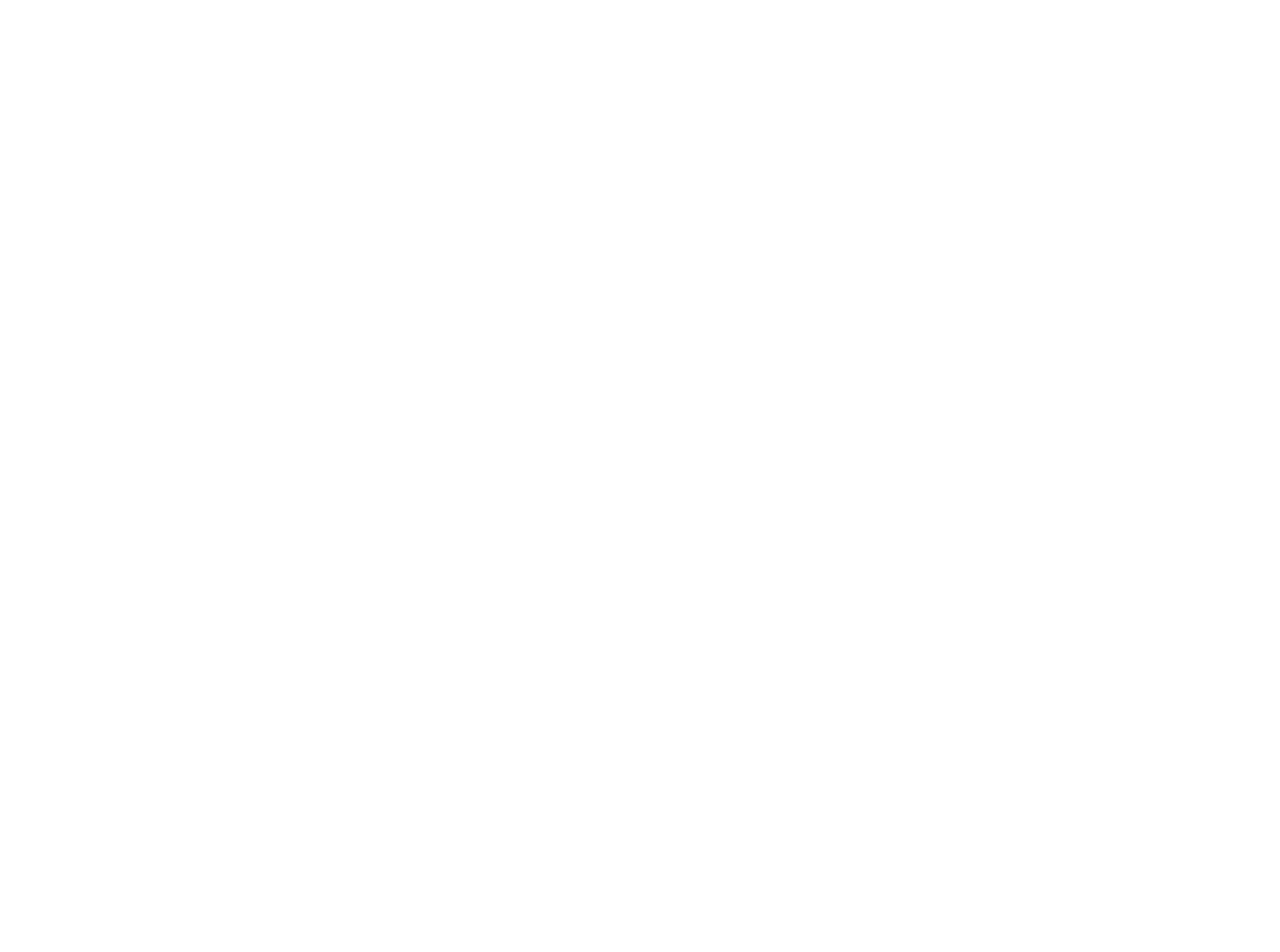
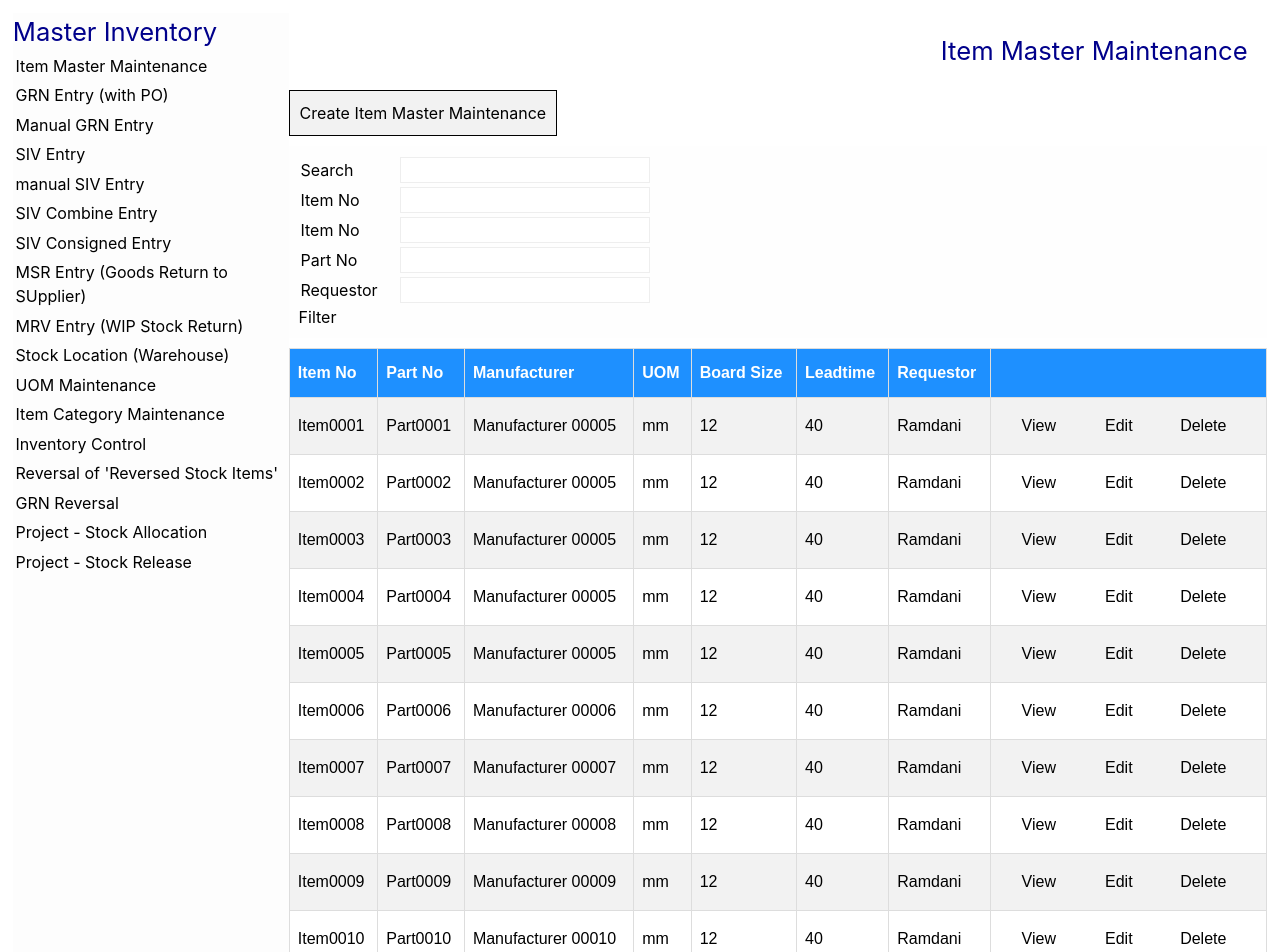
Before and after one commit to jacky-htg/inventory-app, a React (Vite) app: page /inm00001 in a window 1280 px wide. Shown: the top 952 px of the page. Before the commit the page ends 800 px from the top, so only its background shows below. Built offline with nearby package versions, Linux system fonts and the light colour scheme.

Commit message:
basic list page

```diff
--- a/package.json
+++ b/package.json
@@ -15,6 +15,7 @@
     "react-device-detect": "^2.1.2",
     "react-dom": "^17.0.0",
     "react-redux": "^7.2.6",
+    "react-router": "^6.1.0",
     "react-router-dom": "^5.2.0",
     "redux": "^4.1.2",
     "redux-thunk": "^2.4.1"
--- /dev/null
+++ b/src/components/Sidemenu/index.jsx
@@ -0,0 +1,95 @@
+import React from 'react';
+import './sidemenu.css';
+
+function Sidemenu() {
+  const items = [];
+  for (const item of getMenu()) {
+    items.push(<li><a href={item.path}>{item.label}</a></li>);
+  }
+
+  return (
+    <div className='sidemenu'>
+      <h2>Master Inventory</h2>
+      <nav>
+        <ul>
+          {items}
+        </ul>
+      </nav>
+    </div>
+  );
+}
+
+function getMenu() {
+  return [
+    {
+      label : "Item Master Maintenance",
+      path : "Inm00001"
+    },
+    {
+      label : "GRN Entry (with PO)",
+      path : "Inm00003"
+    },
+    {
+      label : "Manual GRN Entry",
+      path : "Inm00002"
+    },
+    {
+      label : "SIV Entry",
+      path : "Inm00004"
+    },
+    {
+      label : "manual SIV Entry",
+      path : "Inm00005"
+    },
+    {
+      label : "SIV Combine Entry",
+      path : "Inm000024"
+    },
+    {
+      label : "SIV Consigned Entry",
+      path : "Inm000033"
+    },
+    {
+      label : "MSR Entry (Goods Return to SUpplier)",
+      path : "Inm00006"
+    },
+    {
+      label : "MRV Entry (WIP Stock Return)",
+      path : "Inm00007"
+    },
+    {
+      label : "Stock Location (Warehouse)",
+      path : "Inm00008"
+    },
+    {
+      label : "UOM Maintenance",
+      path : "Inm00009"
+    },
+    {
+      label : "Item Category Maintenance",
+      path : "Inm00010"
+    },
+    {
+      label : "Inventory Control",
+      path : "Inm00013"
+    },
+    {
+      label : "Reversal of 'Reversed Stock Items'",
+      path : "Inm00016"
+    },
+    {
+      label : "GRN Reversal",
+      path : "Inm00017"
+    },
+    {
+      label : "Project - Stock Allocation",
+      path : "Inm00018"
+    },
+    {
+      label : "Project - Stock Release",
+      path : "Inm00019"
+    }
+  ];
+}
+
+export default Sidemenu;
--- /dev/null
+++ b/src/components/Sidemenu/sidemenu.css
@@ -0,0 +1,17 @@
+.sidemenu {
+  flex:22%;
+  background-color: #fdfdfd;
+}
+
+h2 {
+  font-size: 160%;
+  color: darkblue;
+}
+
+li {
+  padding:1%;
+}
+
+a:hover {
+  color: dodgerblue;
+}
--- /dev/null
+++ b/src/components/index.jsx
@@ -0,0 +1 @@
+export { default as Sidemenu } from "./Sidemenu";
--- /dev/null
+++ b/src/screens/Inm00001/index.jsx
@@ -0,0 +1,188 @@
+import React from 'react';
+import {Sidemenu} from '../../components';
+import './list.css';
+
+function Inm00001() {
+  const items = [];
+  for (const item of getItem()) {
+    items.push(<tr key={item.ItemNo}>
+      <td>
+        {item.ItemNo}
+      </td>
+      <td>
+      {item.PartNo}
+      </td>
+      <td>{item.Manufacturer}</td>
+      <td>{item.UOM}</td>
+      <td>{item.BoardSize}</td>
+      <td>{item.Leadtime}</td>
+      <td>{item.Requestor}</td>
+      <td><button>View</button><button>Edit</button> <button>Delete</button></td>
+    </tr>);
+  }
+
+  const pagination = (
+    <div className="pagination">
+    <a href="#">&laquo;</a>
+    <a className="active" href="#">1</a>
+    <a href="#">2</a>
+    <a href="#">3</a>
+    <a href="#">4</a>
+    <a href="#">5</a>
+    <a href="#">6</a>
+    <a href="#">&raquo;</a>
+  </div>);
+
+  const filter = (
+    <div className='filter'>
+      <div>
+        <label>Search</label>
+        <input/>
+      </div>
+      <div>
+        <label>Item No</label>
+        <input/>
+      </div>
+      <div>
+        <label>Item No</label>
+        <input/>
+      </div><div>
+        <label>Part No</label>
+        <input/>
+      </div>
+      <div>
+        <label>Requestor</label>
+        <input/>
+      </div>
+      <button>Filter</button>
+    </div>
+  );
+
+  return (
+    <div className="maincontent">
+      <Sidemenu/>
+      <div className='container'>
+        <div className='header-list'><h2>Item Master Maintenance</h2></div>
+        <button className="create">Create Item Master Maintenance</button>
+        {filter}
+        <table>
+          <tbody>
+          <tr>
+            <th>
+              Item No
+            </th>
+            <th>
+              Part No
+            </th>
+            <th>Manufacturer</th>
+            <th>UOM</th>
+            <th>Board Size</th>
+            <th>Leadtime</th>
+            <th>Requestor</th>
+            <th></th>
+          </tr>
+          {items}
+          </tbody>
+        </table>
+        {pagination}
+      </div>
+    </div>
+  );
+}
+
+function getItem() {
+  return [
+    {
+      ItemNo : "Item0001",
+      PartNo : "Part0001",
+      Manufacturer : "Manufacturer 00005",
+      UOM: "mm",
+      BoardSize: "12",
+      Leadtime: "40",
+      Requestor: "Ramdani"
+    },
+    {
+      ItemNo : "Item0002",
+      PartNo : "Part0002",
+      Manufacturer : "Manufacturer 00005",
+      UOM: "mm",
+      BoardSize: "12",
+      Leadtime: "40",
+      Requestor: "Ramdani"
+    },
+    {
+      ItemNo : "Item0003",
+      PartNo : "Part0003",
+      Manufacturer : "Manufacturer 00005",
+      UOM: "mm",
+      BoardSize: "12",
+      Leadtime: "40",
+      Requestor: "Ramdani"
+    },
+    {
+      ItemNo : "Item0004",
+      PartNo : "Part0004",
+      Manufacturer : "Manufacturer 00005",
+      UOM: "mm",
+      BoardSize: "12",
+      Leadtime: "40",
+      Requestor: "Ramdani"
+    },
+    {
+      ItemNo : "Item0005",
+      PartNo : "Part0005",
+      Manufacturer : "Manufacturer 00005",
+      UOM: "mm",
+      BoardSize: "12",
+      Leadtime: "40",
+      Requestor: "Ramdani"
+    },
+    {
+      ItemNo : "Item0006",
+      PartNo : "Part0006",
+      Manufacturer : "Manufacturer 00006",
+      UOM: "mm",
+      BoardSize: "12",
+      Leadtime: "40",
+      Requestor: "Ramdani"
+    },
+    {
+      ItemNo : "Item0007",
+      PartNo : "Part0007",
+      Manufacturer : "Manufacturer 00007",
+      UOM: "mm",
+      BoardSize: "12",
+      Leadtime: "40",
+      Requestor: "Ramdani"
+    },
+    {
+      ItemNo : "Item0008",
+      PartNo : "Part0008",
+      Manufacturer : "Manufacturer 00008",
+      UOM: "mm",
+      BoardSize: "12",
+      Leadtime: "40",
+      Requestor: "Ramdani"
+    },
+    {
+      ItemNo : "Item0009",
+      PartNo : "Part0009",
+      Manufacturer : "Manufacturer 00009",
+      UOM: "mm",
+      BoardSize: "12",
+      Leadtime: "40",
+      Requestor: "Ramdani"
+    },
+    {
+      ItemNo : "Item0010",
+      PartNo : "Part0010",
+      Manufacturer : "Manufacturer 00010",
+      UOM: "mm",
+      BoardSize: "12",
+      Leadtime: "40",
+      Requestor: "Ramdani"
+    }
+  ]
+}
+
+export default Inm00001;
--- /dev/null
+++ b/src/screens/Inm00001/list.css
@@ -0,0 +1,104 @@
+.maincontent {
+  padding:1%;
+  display: flex;
+  flex-wrap: wrap;
+}
+
+.container {
+  flex: 78%;
+}
+
+.header-list {
+  padding:2%;
+}
+
+.header-list h2 {
+  font-size: 160%;
+  text-align: right;
+  color: darkblue;
+}
+
+button.create {
+  border:1px solid black;
+  padding: 1%;
+  background-color: #f2f2f2;
+  margin-bottom: 1%;
+}
+
+button.create:hover {
+  background-color: whitesmoke;
+}
+
+.filter {
+  background-color: #fefefe;
+  padding: 1%;
+  margin-bottom: 1%;
+}
+
+.filter div {
+  padding:0.2%;
+}
+
+.filter label {
+  width: 100px;
+  display: inline-block;
+}
+
+.filter input {
+  border: 1px solid #eee;
+}
+
+table {
+  font-family: Arial, Helvetica, sans-serif;
+  border-collapse: collapse;
+  width: 100%;
+}
+
+td, th {
+  border: 1px solid #ddd;
+  padding: 8px;
+}
+
+tr:nth-child(even){background-color: #f2f2f2;}
+
+tr:hover {background-color: #ddd;}
+
+th {
+  padding-top: 12px;
+  padding-bottom: 12px;
+  text-align: left;
+  background-color: dodgerblue;
+  color: white;
+}
+
+td button {
+  display:inline-block;
+    width: 80px;
+    height: 40px;
+}
+
+td button:hover {
+  color: dodgerblue;
+}
+
+/* Pagination links */
+.pagination {
+  padding: 1%;
+}
+
+.pagination a {
+  color: black;
+  float: left;
+  padding: 8px 16px;
+  text-decoration: none;
+  transition: background-color .3s;
+}
+
+/* Style the active/current link */
+.pagination a.active {
+  background-color: dodgerblue;
+  color: white;
+}
+
+/* Add a grey background color on mouse-over */
+.pagination a:hover:not(.active) {background-color: #ddd;}
--- a/src/screens/index.js
+++ b/src/screens/index.js
@@ -1,2 +1,3 @@
 export { default as Dashboard } from "./Dashboard";
 export { default as Master } from "./Master";
+export { default as Inm00001 } from "./Inm00001";
```
Also changed, not shown: src/router/index.jsx (+6 -1 lines), 1 other file (tests, documents, lock files or other folders).
